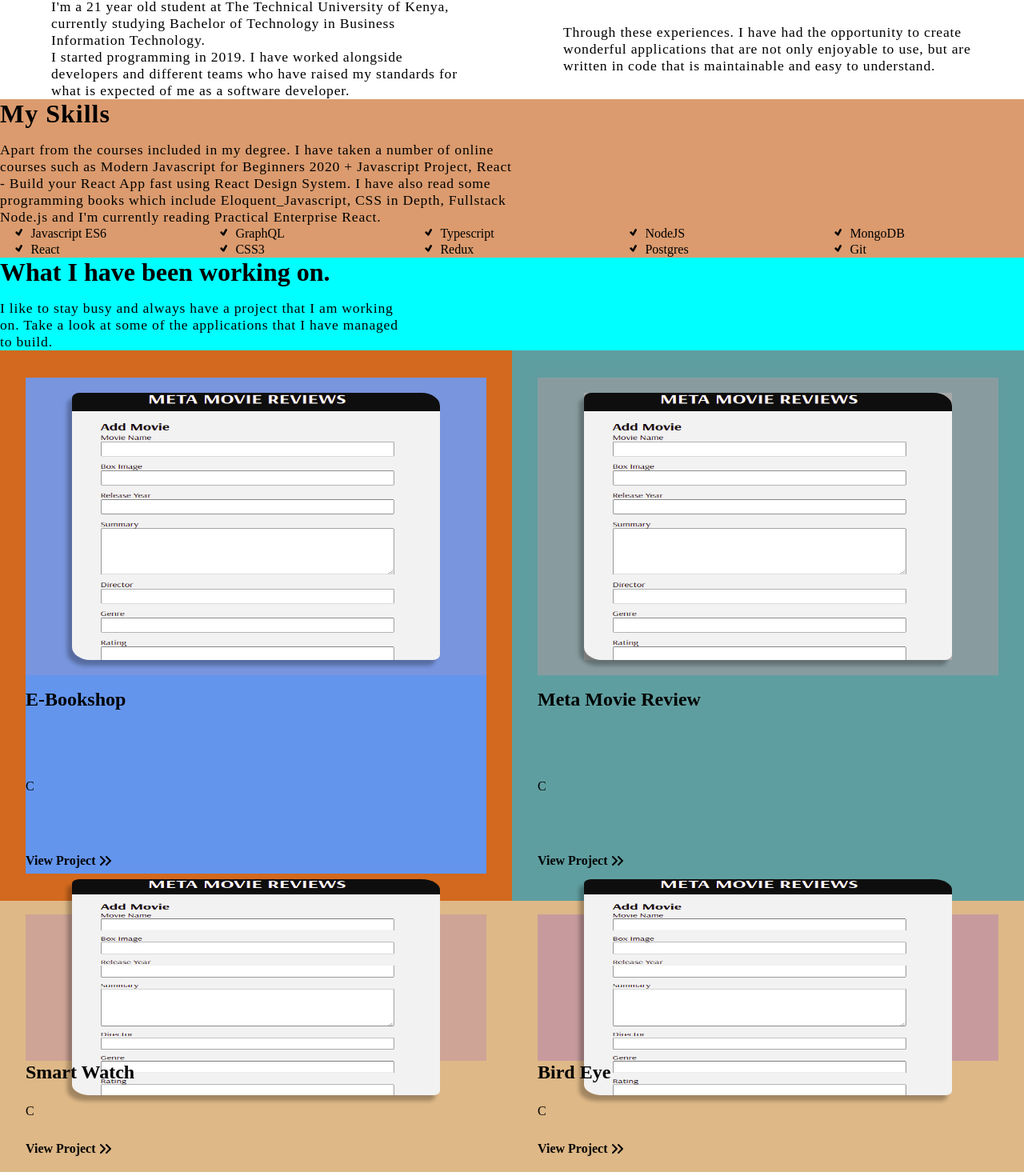
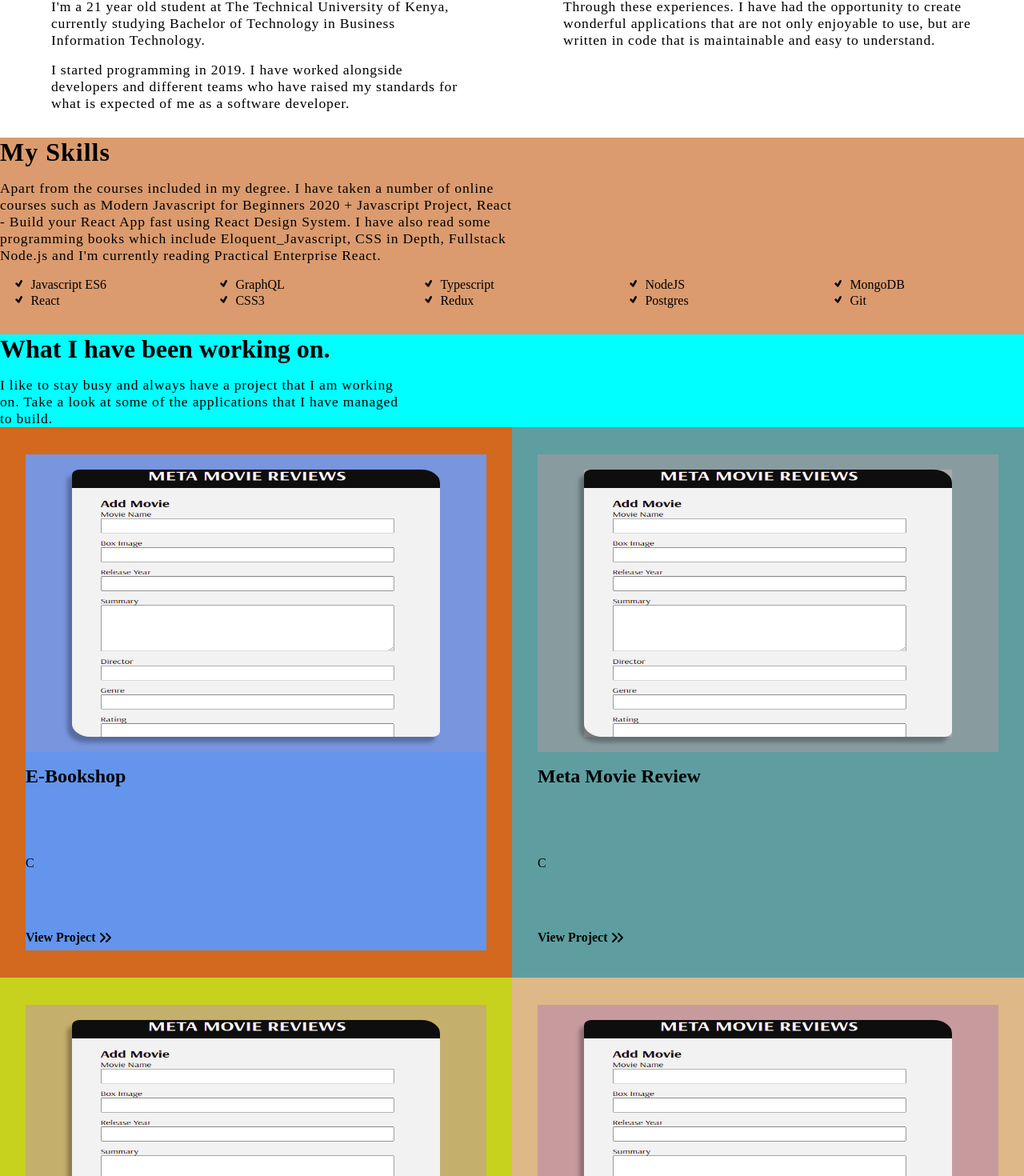
Before and after one commit to johnkatua/JohnKatua.com, a React (Create React App) app: page / in a window 1280 px wide. Shown: the part 960-2430 px from the top of the page at 80% size. Built offline with nearby package versions, Linux system fonts and the light colour scheme.

Commit message:
added some media queries so the images can be correctly positioned

```diff
--- a/src/pages/About/about.css
+++ b/src/pages/About/about.css
@@ -32,18 +32,6 @@
   /* background-color: darkgray; */
 }
 
-@media screen and (max-width: 500px) {
-  .about-page__introduction {
-    margin-top: 0;
-  }
-  .about-page__icons {
-    display: flex;
-    flex-direction: row;
-    align-items: center;
-    justify-content: space-around;
-    padding-right: 0;
-  }
-}
 
 
 .icon-linkedin {
@@ -102,13 +90,6 @@
   /* background-color: darkkhaki; */
 }
 
-@media screen and (max-width: 500px) {
-  .about-page__paragraph {
-    padding: 0;
-    font-size: 2rem;
-    width: 100%;
-  }
-}
 
 .about-page__image {
   display: flex;
@@ -150,7 +131,101 @@
   cursor: pointer;
 }
 
+.about-page__details {
+  display: flex;
+  flex-direction: row;
+  justify-content: space-around;
+  /* align-items: center; */
+  width: 100%;
+  margin-bottom: 2rem;
+  /* height: 20rem; */
+  /* background-color: aqua; */
+}
+
+.details__para1 {
+  display: flex;
+  flex-direction: column;
+  height: 80%;
+  width: 40%;
+  /* background-color: azure; */
+}
+
+.paragraph1 {
+  display: flex;
+  flex-direction: column;
+  height: 35%;
+  font-size: 1.1rem;
+  letter-spacing: .8px;
+  margin-bottom: 1rem;
+  /* background-color: blue; */
+}
+
+.paragraph2 {
+  display: flex;
+  flex-direction: column;
+  font-size: 1.1rem;
+  letter-spacing: .8px;
+  /* margin-top: 2rem; */
+  flex: 1;
+  /* background-color: blueviolet; */
+}
+
+.details__para2 {
+  display: flex;
+  flex-direction: column;
+  align-items: center;
+  /* height: 80%; */
+  width: 40%;
+  /* background-color: bisque; */
+  font-size: 1.1rem;
+  letter-spacing: .8px;
+}
+
 @media screen and (max-width: 500px) {
+  .about-page__introduction {
+    margin-top: 0;
+  }
+
+  .about-page__icons {
+    display: flex;
+    flex-direction: row;
+    align-items: center;
+    justify-content: space-around;
+    padding-right: 0;
+  }
+
+  .about-page__paragraph {
+    padding: 0;
+    font-size: 2rem;
+    width: 100%;
+  }
+
+  .about-page__details {
+    display: flex;
+    flex-direction: column;
+    margin-bottom: 1rem;
+  }
+
+  .details__para1 {
+    width: 100%;
+  }
+
+  .paragraph1 {
+    font-size: 1.1rem;
+    margin-bottom: 1rem;
+    letter-spacing: .5px;
+  }
+
+  .paragraph2 {
+    font-size: 1.1rem;
+    letter-spacing: .5px;
+  }
+
+  .details__para2 {
+    width: 100%;
+    margin: 1rem 0;
+  }
+
   .about-page__image {
     height: 25rem;
   }
@@ -173,77 +248,3 @@
     margin-left: .2rem;
   }
 }
-
-.about-page__details {
-  display: flex;
-  flex-direction: row;
-  justify-content: space-around;
-  align-items: center;
-  width: 100%;
-  /* height: 20rem; */
-  /* background-color: aqua; */
-}
-
-.details__para1 {
-  display: flex;
-  flex-direction: column;
-  height: 80%;
-  width: 40%;
-  /* background-color: azure; */
-}
-
-.paragraph1 {
-  display: flex;
-  flex-direction: column;
-  height: 35%;
-  font-size: 1.1rem;
-  letter-spacing: .8px;
-  /* background-color: blue; */
-}
-
-.paragraph2 {
-  display: flex;
-  flex-direction: column;
-  font-size: 1.1rem;
-  letter-spacing: .8px;
-  /* margin-top: 2rem; */
-  flex: 1;
-  /* background-color: blueviolet; */
-}
-
-.details__para2 {
-  display: flex;
-  flex-direction: column;
-  height: 80%;
-  width: 40%;
-  /* background-color: bisque; */
-  font-size: 1.1rem;
-  letter-spacing: .8px;
-}
-
-@media screen and (max-width: 500px) {
-  .about-page__details {
-    display: flex;
-    flex-direction: column;
-  }
-
-  .details__para1 {
-    width: 100%;
-  }
-
-  .paragraph1 {
-    font-size: 1.1rem;
-    margin-bottom: 1rem;
-    letter-spacing: .5px;
-  }
-
-  .paragraph2 {
-    font-size: 1.1rem;
-    letter-spacing: .5px;
-  }
-
-  .details__para2 {
-    width: 100%;
-    margin: 1rem 0;
-  }
-}
--- a/src/pages/Projects/project.css
+++ b/src/pages/Projects/project.css
@@ -3,7 +3,7 @@
   flex-direction: column;
   /* height: 80rem; */
   background-color: aqua;
-  margin-bottom: 2rem;
+  padding-bottom: 2rem;
 }
 
 .project-page__header {
@@ -28,8 +28,10 @@
 }
 
 .project-page__details {
-  display: flex;
-  flex-direction: column;
+  display: grid;
+  grid-template-rows: repeat(2, 1fr);
+  /* display: flex;
+  flex-direction: column; */
   flex: 1;
   background-color: burlywood;
 }
@@ -37,7 +39,7 @@
 .project-details__upper {
   display: flex;
   flex-direction: row;
-  height: 50%;
+  height: 100%;
   background-color: cadetblue;
 }
 
@@ -214,7 +216,7 @@
   justify-content: center;
   align-items: center;
   width: 50%;
-  /* background-color: rgb(198, 210, 30); */
+  background-color: rgb(198, 210, 30);
 }
 
 .project3-card {
@@ -250,7 +252,7 @@
   justify-content: center;
   align-items: center;
   min-width: 100%;
-  max-height: 270px;
+  max-height: 100%;
   object-fit: fill;
   border-radius: 2% 5%;
   box-shadow: -6px 7px 5px 0px rgba(0,0,0,0.28);
@@ -320,7 +322,7 @@
   justify-content: center;
   align-items: center;
   min-width: 100%;
-  max-height: 270px;
+  max-height: 100%;
   object-fit: fill;
   border-radius: 2% 5%;
   box-shadow: -6px 7px 5px 0px rgba(0,0,0,0.28);
@@ -366,6 +368,9 @@
 }
 
 @media screen and (max-width: 500px) {
+  .project-page {
+    padding-bottom: 1rem;
+  }
   .project-page__header {
     font-size: 1.5rem;
     letter-spacing: .5px;
@@ -380,6 +385,7 @@
   .project-details__upper {
     display: flex;
     flex-direction: column;
+    width: 100%;
   }
 
   .project-details__project1 {
@@ -429,6 +435,7 @@
   }
 
   .project-details__lower {
+    display: flex;
     flex-direction: column;
   }
 
@@ -446,14 +453,14 @@
     height: 400px;
   }
 
-  .project3-image {
+  /* .project3-image {
     width: 90%;
     height: 100%;
-  }
+  } */
 
-  .project3-img {
+  /* .project3-img {
     max-height: 350px;
-  }
+  } */
 
   .project3-card__title {
     font-size: 1.1rem;
@@ -474,14 +481,14 @@
     height: 400px;
   }
 
-  .project4-image {
+  /* .project4-image {
     width: 90%;
     height: 100%;
-  }
+  } */
 
-  .project4-img {
+  /* .project4-img {
     max-height: 350px;
-  }
+  } */
 
   .project4-card__title {
     font-size: 1.1rem;
--- a/src/pages/Skills/skills.css
+++ b/src/pages/Skills/skills.css
@@ -2,6 +2,7 @@
   display: flex;
   flex-direction: column;
   width: 100%;
+  padding-bottom: 2rem;
   /* height: 20rem; */
   background-color: #db9b6e;
 }
@@ -27,7 +28,7 @@
 .skills-page__paragraph {
   display: flex;
   flex-direction: column;
-  margin-top: 1rem;
+  margin: 1rem 0;
   width: 50%;
   height: 80%;
   font-size: 1.1rem;
@@ -171,6 +172,10 @@
 }
 
 @media screen and (max-width: 500px) {
+  .skills-page {
+    padding-bottom: 1rem;
+  }
+
   .skills-page__header {
     font-size: 1.5rem;
     letter-spacing: .5px;
```
